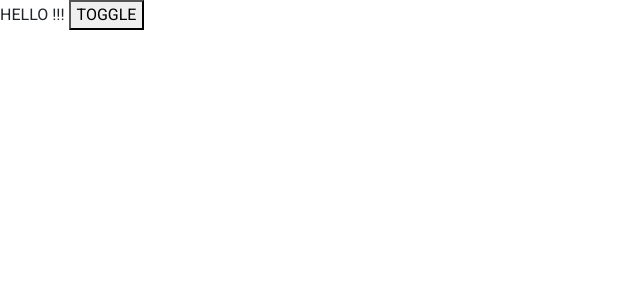
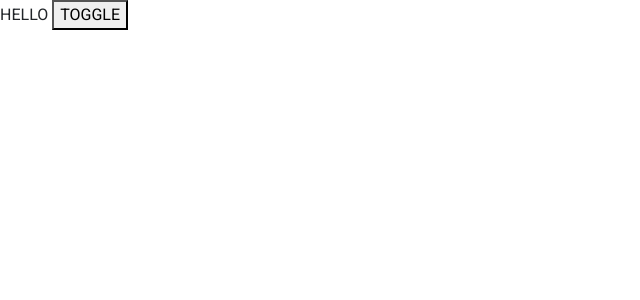
Before and after one commit to irinavasilescu/Portfolio, an Angular app: page / in a window 1280 px wide. Shown: the top 300 px of the page, without its empty margins (0-640 px from the left). Built offline with nearby package versions, Linux system fonts and the light colour scheme.

Commit message:
dark mode/light mode works

```diff
--- a/angular.json
+++ b/angular.json
@@ -26,7 +26,7 @@
             "styles": [
               "node_modules/bootstrap/dist/css/bootstrap.min.css",
               "./node_modules/@angular/material/prebuilt-themes/indigo-pink.css",
-              "src/styles.css"
+              "src/styles.scss"
             ],
             "scripts": []
           },
@@ -91,7 +91,7 @@
             ],
             "styles": [
               "./node_modules/@angular/material/prebuilt-themes/indigo-pink.css",
-              "src/styles.css"
+              "src/styles.scss"
             ],
             "scripts": []
           }
--- a/src/app/app.component.html
+++ b/src/app/app.component.html
@@ -1,4 +1,6 @@
-<body class="theme-light">
-    HELLO !!!
+<html>
+    <body class="background">
+        HELLO
     <button (click)="toggleTheme()">TOGGLE</button>
-</body>
+    </body>
+</html>
--- /dev/null
+++ b/src/app/app.component.scss
@@ -0,0 +1,3 @@
+.background {
+    background-color: var(--background-color);
+}
--- a/src/app/app.component.ts
+++ b/src/app/app.component.ts
@@ -4,7 +4,7 @@ import { UiStyleToggleService } from './services/ui-style-toggle.service';
 @Component({
   selector: 'app-root',
   templateUrl: './app.component.html',
-  styleUrls: ['./app.component.css']
+  styleUrls: ['./app.component.scss']
 })
 export class AppComponent {
 
--- a/src/app/styles/colors.scss
+++ b/src/app/styles/colors.scss
@@ -9,8 +9,12 @@ $toolbar-text-color-dark: $toolbar-color;
 
 $card-background: #fafafa;
 $card-background-dark: #494949;
+
 $card-border: #eee;
 $card-border-dark: #5c5c5c;
+
+$background-color: #f4f3ee;
+$background-color-dark: #0f0f0f;
 
 
 $colors: (
@@ -18,5 +22,6 @@ $colors: (
   --toolbar-color: ($toolbar-color, $toolbar-color-dark),
   --toolbar-text-color: ($toolbar-text-color, $toolbar-text-color-dark),
   --card-background: ($card-background, $card-background-dark),
-  --card-border: ($card-border, $card-border-dark)
+  --card-border: ($card-border, $card-border-dark),
+  --background-color: ($background-color, $background-color-dark)
 )
--- a/src/styles.css
+++ b/src/styles.scss
@@ -1,3 +1,6 @@
+@import "app/styles/colors";
+@import "app/styles/animations";
+@import "app/styles/theme";
 /* You can add global styles to this file, and also import other style files */
 
 html, body { height: 100%; }
```
